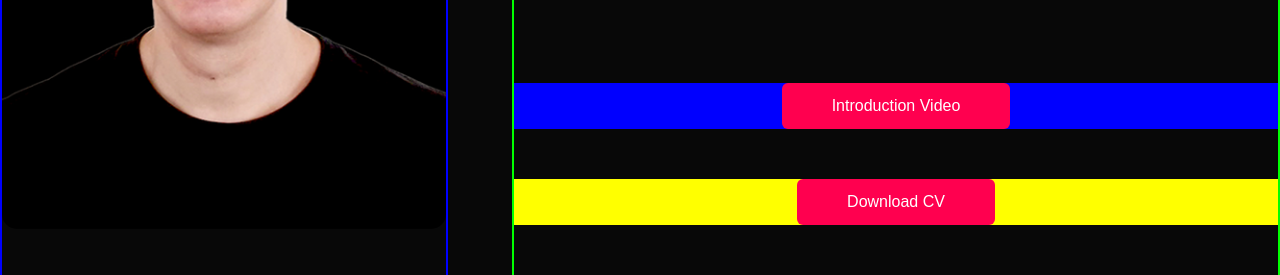
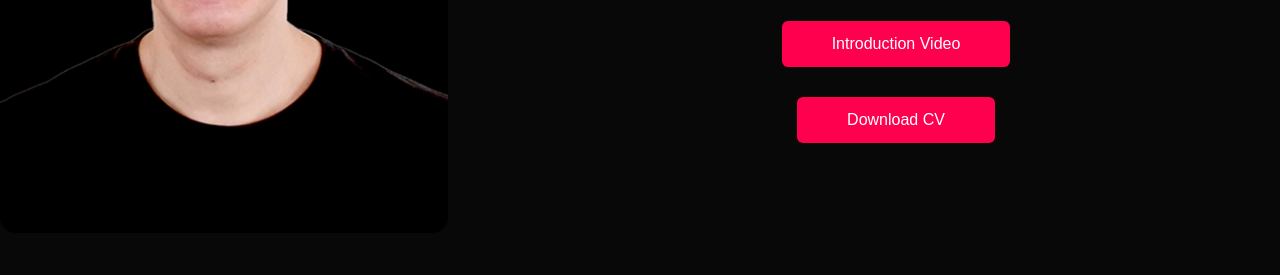
Before and after one commit to TomE1/portfolio, a plain HTML site: page index.html in a window 1280 px wide. Shown: the part 1173-1448 px from the top of the page. Drawn offline with Linux system fonts and the light colour scheme.

Commit message:
more changes

```diff
--- a/index.html
+++ b/index.html
@@ -67,15 +67,14 @@
       Best regards,
 
       <br>Tom Evans ❤️<br></p>
-      <br>
-      <br>
+
 
 
       <!-- download cv / video split -->
 
       <div class="split-left">
         <div class="centered"></div>
-      <a href="https://1drv.ms/v/s!AiqUGtIe5KYSj5167-wxWbbjEpcTqQ?e=TGS1hH" class="btn btn2">Introduction Video</a>
+      <a href="https://youtu.be/ruiK-n8EyoU" class="btn btn2">Introduction Video</a>
 
 
       </div>
--- a/styles.css
+++ b/styles.css
@@ -61,7 +61,7 @@ body {
 
   /* cool borders */
 
-  --borderRed: 2px solid red;
+  /* --borderRed: 2px solid red;
   --borderLime: 2px solid lime;
   --borderPink: 2px solid pink;
   --borderViolet: 2px solid violet;
@@ -76,7 +76,7 @@ body {
   --borderGray: 2px solid gray;
   --borderGreen: 2px solid green;
   --borderAqua: 2px solid aqua;
-  --borderTurquoise: 2px solid turquoise;
+  --borderTurquoise: 2px solid turquoise;   */
 
   /* box shadow*/
   --shadow-1: 0 1px 7px 0 rgba(0, 0, 0, 0.1), 0 1px 2px 0 rgba(0, 0, 0, 0.06);
@@ -258,11 +258,9 @@ nav ul li a:hover::after {
 }
 
 .split-left{
-background-color: blue;
 left: 0;
 }
 .split-right{
-background-color: yellow;
 right: 0;
 }
 
@@ -407,7 +405,7 @@ ul.a {
 
 .btn {
   display: block;
-  margin: 50px auto;
+  margin: 30px auto;
   width: fit-content;
   background: #ff004f;
   padding: 14px 50px;
```
